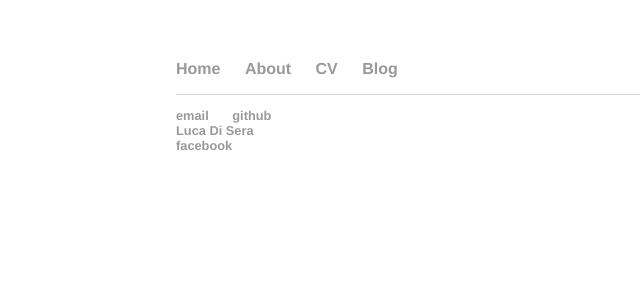
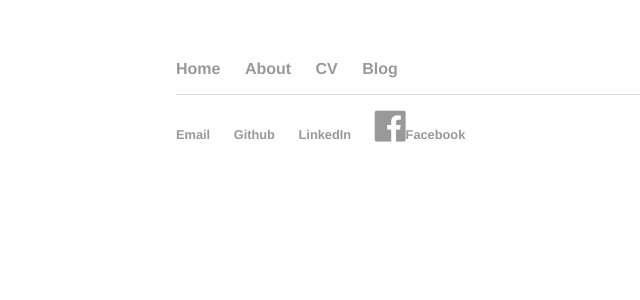
Before and after one commit to diseraluca/diseraluca.github.io, a Jekyll site: the page built from index.html, in a window 1280 px wide. Shown: the top 300 px of the page, without its empty margins (16-656 px from the left). Built offline with Jekyll 4.4.1, drawn with Linux system fonts in a browser that asks for light colours.

Commit message:
Update default.html

```diff
--- a/_layouts/default.html
+++ b/_layouts/default.html
@@ -4,6 +4,7 @@
 			<title>{{ page.title }}</title>
 			<!-- link to main stylesheet -->
 			<link rel="stylesheet" type="text/css" href="/css/main.css">
+			<link rel="stylesheet" href="https://cdnjs.cloudflare.com/ajax/libs/font-awesome/4.7.0/css/font-awesome.min.css">
 		</head>
 		<body>
 			<nav>
@@ -21,10 +22,10 @@
 			</div><!-- /.container -->
 			<footer>
 	    		<ul>
-	        		<li><a href="mailto:disera.luca@gmail.com">email</a></li>
-	        		<li><a href="https://github.com/diseraluca">github</a></li>
-				<div class="LI-profile-badge"  data-version="v1" data-size="medium" data-locale="it_IT" data-type="horizontal" data-theme="dark" data-vanity="luca-di-sera-200023167"><a class="LI-simple-link" href='https://it.linkedin.com/in/luca-di-sera-200023167?trk=profile-badge'>Luca Di Sera</a></div>
-				<li><a href="https://www.facebook.com/luca.disera.1">facebook</a></li>
+	        		<li><a href="mailto:disera.luca@gmail.com">Email</a></li>
+	        		<li><a href="https://github.com/diseraluca">Github</a></li>
+				<li><a href="https://www.linkedin.com/in/luca-di-sera-200023167/">LinkedIn</a></li>
+				<li><a href="https://www.facebook.com/luca.disera.1"><i class="fa fa-facebook-official" style="font-size:36px"></i>Facebook</a></li>
 				</ul>
 			</footer>
 		</body>
```
